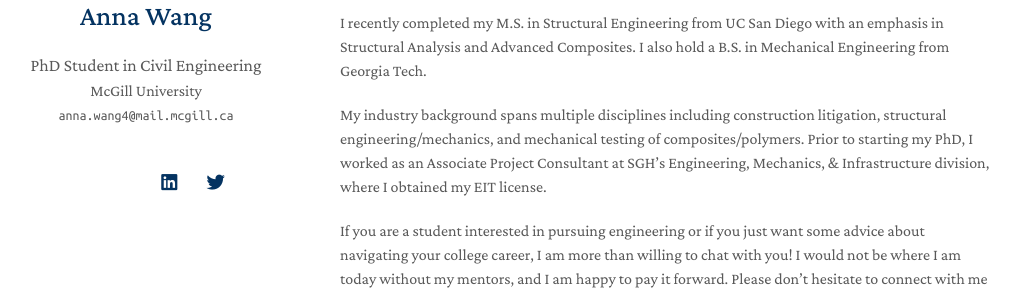
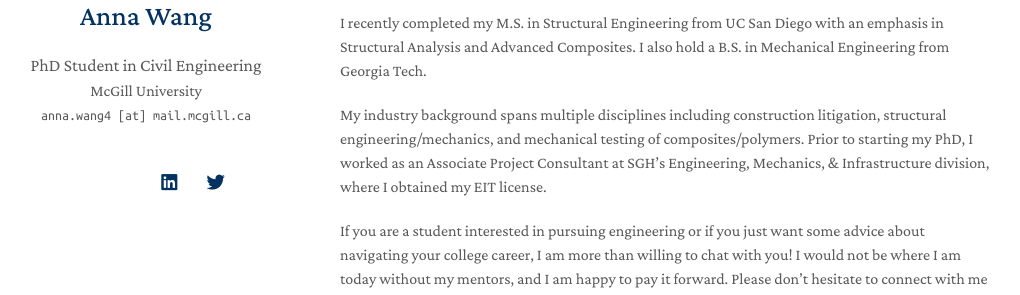
Before and after one commit to anna-h-wang/annawang, a Jekyll site: the page built from index.md, in a window 1280 px wide. Shown: the part 214-509 px from the top of the page, without its empty margins (130-1150 px from the left). Built offline with Jekyll 4.4.1, drawn with Linux system fonts in a browser that asks for light colours; nearby versions of some CDN libraries; a style sheet for code colours, icons or effects is not loaded; our own code applies the rules of GitHub Pages for plain Markdown files.

Commit message:
Update _config.yml

```diff
--- a/_config.yml
+++ b/_config.yml
@@ -2,7 +2,7 @@
 title: Anna Wang
 position: PhD Student in Civil Engineering
 affiliation: McGill University
-email: anna.wang4@mail.mcgill.ca
+email: anna.wang4 [at] mail.mcgill.ca
 
 # Search Engine Optimization (SEO)
 # The following information is used to improve the website traffic from search engines, e.g., Google.
@@ -19,7 +19,7 @@ twitter: https://twitter.com/anna_h_wang
 
 # Images (e.g., your profile picture and your website's favicon)
 # "favicon" and "favicon_dark" are used for the light and dark modes, respectively.
-avatar: ./assets/img/anna.jpg
+avatar: ./assets/img/Anna.jpg
 favicon: ./assets/img/favicon.png
 favicon_dark: ./assets/img/favicon-dark.png
 
```
